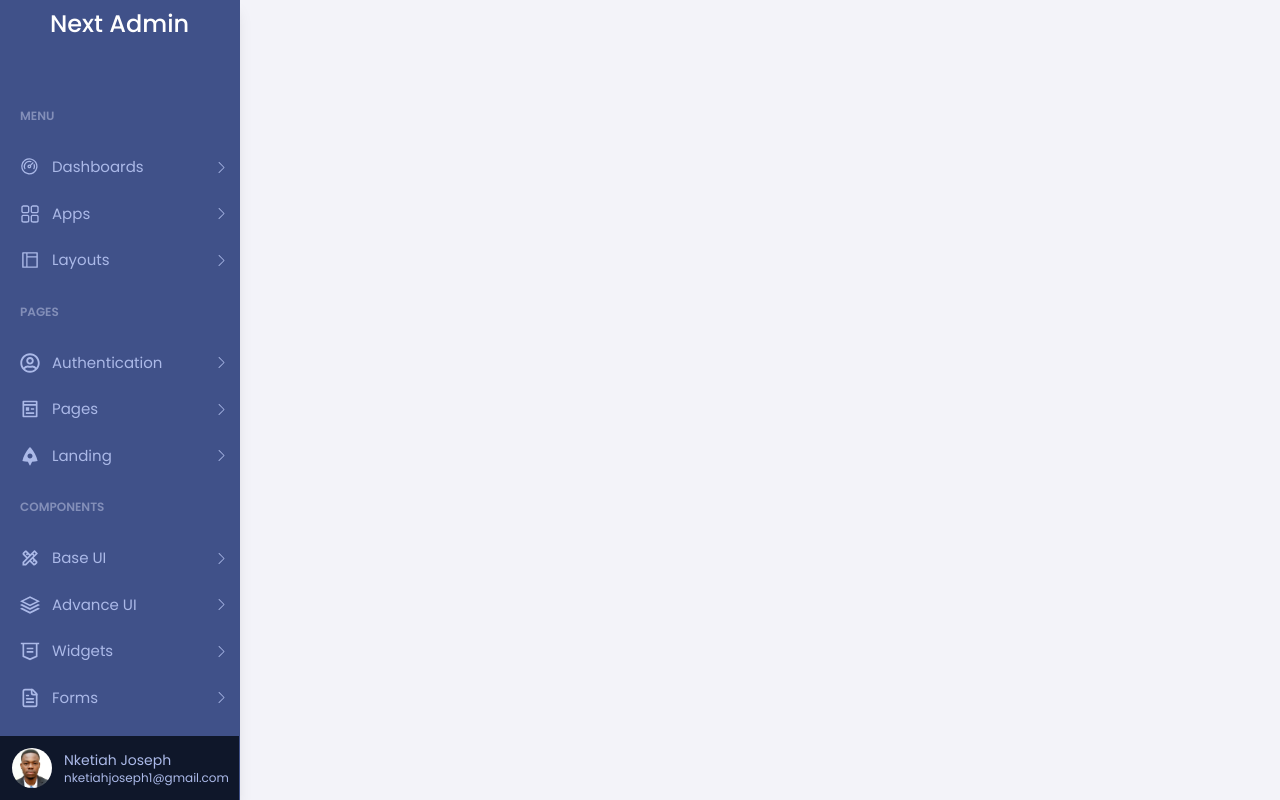
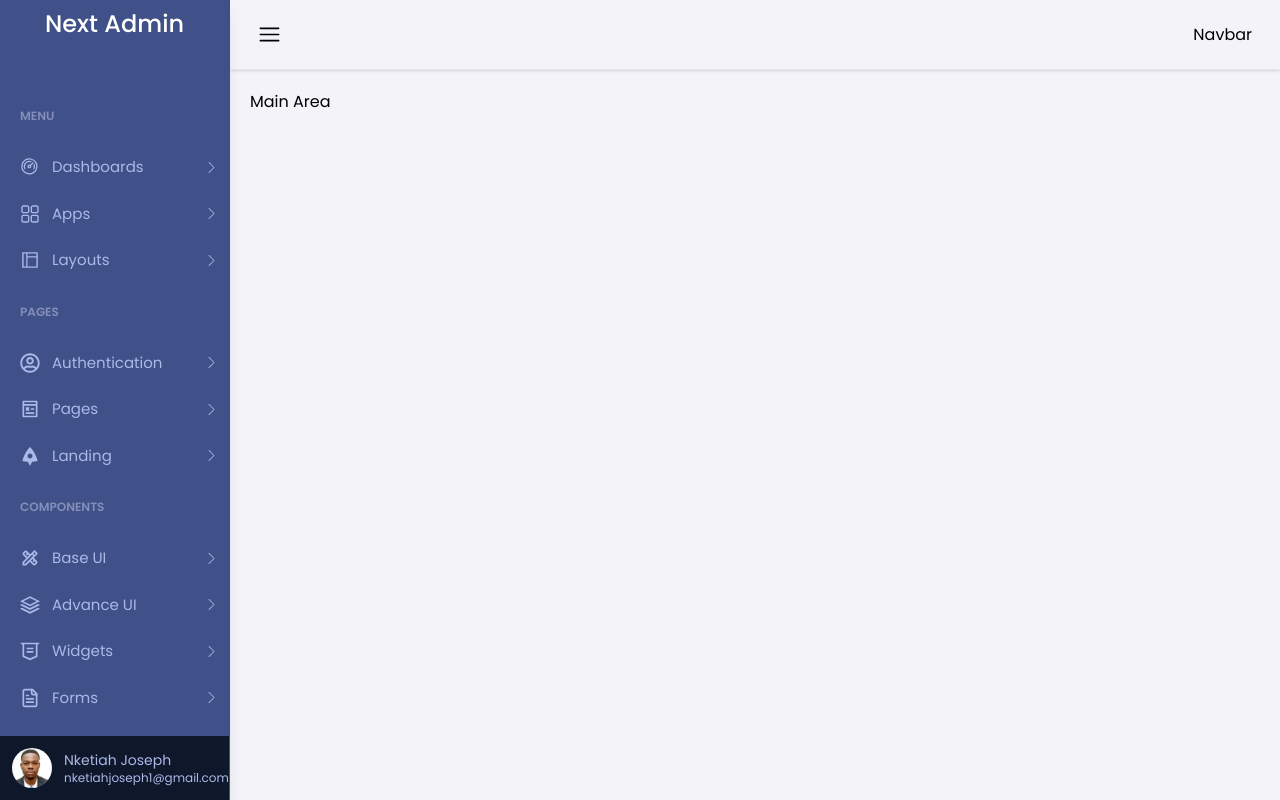
Before and after one commit to Nketiah/next-dashboard, a Next.js app: page /dashboard in a window 1280 px wide. Built offline with nearby package versions, Linux system fonts and the light colour scheme.

Commit message:
Added a smooth transition to the sidebar  open and close

```diff
--- a/src/app/dashboard/page.tsx
+++ b/src/app/dashboard/page.tsx
@@ -1,3 +1,4 @@
+import MainArea from '@/components/Content/MainArea'
 import DashboardSidebar from '@/components/Sidebar/DashboardSidebar'
 import React from 'react'
 
@@ -6,8 +7,9 @@ import React from 'react'
 export const DashboardHome = () => {
   return (
     <>
-      <section>
+      <section className='flex'>
         <DashboardSidebar/>
+        <MainArea/>
       </section>
     </>
   )
--- a/src/app/demo/page.tsx
+++ /dev/null
@@ -1,137 +0,0 @@
-"use client"
-import React, { useState } from 'react';
-import IMG from "../../images/dev.jpg"
-import Image from 'next/image'
-import Link from 'next/link'
-import { VscDashboard } from "react-icons/vsc"
-import { RxDashboard } from "react-icons/rx"
-import { AiOutlineLayout } from "react-icons/ai"
-import { FaRegUserCircle } from "react-icons/fa"
-import { RiPagesLine } from "react-icons/ri"
-import { RiSpaceShipFill } from "react-icons/ri"
-import { MdOutlineDesignServices } from "react-icons/md"
-import { ImStack } from "react-icons/im"
-import { RiHonourLine } from "react-icons/ri"
-import { LuFileText } from "react-icons/lu"
-import { PiGridFourThin } from "react-icons/pi"
-import { IoStatsChartSharp } from "react-icons/io5"
-import { RiCompasses2Fill } from "react-icons/ri"
-import { RiMapPinLine } from "react-icons/ri"
-
-const navLinks = [
-  {
-    heading: 'Menu',
-    links: [
-      {
-        id: 1,
-        href: '/dashboard',
-        name: 'Dashboards',
-        icon: <VscDashboard size={20} />,
-        content: 'Dashboards',
-      },
-      {
-        id: 2,
-        href: '/apps',
-        name: 'Apps',
-        icon: <RxDashboard size={20} />,
-        content: 'Apps',
-      },
-      {
-        id: 3,
-        href: '/layouts',
-        name: 'Layouts',
-        icon: <AiOutlineLayout size={20} />,
-        content: 'Layouts',
-      },
-    ],
-  },
-  {
-    heading: 'Pages',
-    links: [
-      {
-        id: 4,
-        href: '/auth',
-        name: 'Authentication',
-        icon: <FaRegUserCircle size={20} />,
-        content: 'some stuff8888',
-      },
-      {
-        id: 5,
-        href: '/pages',
-        name: 'Pages',
-        icon: <RiPagesLine size={20} />,
-        content: 'some stuff0000',
-      },
-      {
-        id: 6,
-        href: '/landing',
-        name: 'Landing',
-        icon: <RiSpaceShipFill size={20} />,
-        content: 'some stuff66-77-88-2',
-      },
-    ],
-  },
-  {
-    heading: 'components',
-    links: [
-      { id: 7, href: '/base-ui', name: 'Base UI', icon: <MdOutlineDesignServices size={20} /> },
-      { id: 8, href: '/advance-ui', name: 'Advance UI', icon: <ImStack size={20} /> },
-      { id: 9, href: '/widgets', name: 'Widgets', icon: <RiHonourLine size={20} /> },
-      { id: 10, href: '/forms', name: 'Forms', icon: <LuFileText size={20} /> },
-      { id: 11, href: '/tables', name: 'Tables', icon: <PiGridFourThin size={20} /> },
-      { id: 12, href: '/charts', name: 'Charts', icon: <IoStatsChartSharp size={20} /> },
-      { id: 13, href: '/icons', name: 'Icons', icon: <RiCompasses2Fill size={20} /> },
-      { id: 14, href: '/maps', name: 'Maps', icon: <RiMapPinLine size={20} /> },
-    ],
-  },
-];
-
-const Page = () => {
-  const [isOpen, setIsOpen] = useState(false);
-
-  const toggleSidebar = () => {
-    setIsOpen(!isOpen);
-  };
-
-  return (
-    <>
-      <div className="fixed z-50 cursor-pointer text-black text-3xl m-6" onClick={toggleSidebar}>
-        <i className={`fas fa-${isOpen ? 'times' : 'bars'}`}></i>
-      </div>
-      <div
-        className={`fixed top-0 left-0 h-screen w-64 bg-gray-900 bg-opacity-90 backdrop-filter backdrop-blur-lg transition-all duration-300 ease-in-out transform ${
-          isOpen ? 'translate-x-0' : '-translate-x-full'
-        }`}
-      >
-        dddd
-        <div className="h-20 bg-gray-800 flex items-center justify-center">
-          <img
-            src="https://lh3.googleusercontent.com/a-/AOh14Gj99VObFyE8W_h8RrcwZO_aYiIHu5AAa_XpnOym=s600-k-no-rp-mo"
-            alt="Profile"
-            className="w-12 h-12 rounded-full border-2 border-gray-600"
-          />
-          <h1 className="text-white text-xl font-bold ml-4">Mystery Code</h1>
-        </div>
-        <div className="mt-8">
-          {navLinks.map((section, index) => (
-            <div key={index} className="mx-4 mb-4">
-              <h2 className="text-gray-400 text-sm font-semibold uppercase">{section.heading}</h2>
-              {section.links.map((link) => (
-                <a
-                  key={link.id}
-                  href={link.href}
-                  className="flex items-center py-2 px-4 rounded-md hover:bg-gray-700 transition-colors duration-200"
-                >
-                  <span className="text-gray-400">{link.icon}</span>
-                  <span className="text-gray-300 ml-2">{link.name}</span>
-                </a>
-              ))}
-            </div>
-          ))}
-        </div>
-      </div>
-    </>
-  );
-};
-
-export default Page;
--- a/src/app/layout.tsx
+++ b/src/app/layout.tsx
@@ -1,3 +1,4 @@
+import { StateProvider } from '@/context'
 import './globals.css'
 import { Poppins } from "next/font/google"
 
@@ -20,7 +21,11 @@ export const metadata = {
 export default function RootLayout({children}:{children: React.ReactNode}) {
   return (
     <html lang="en">
-      <body className={poppins.className}>{children}</body>
+      <body className={poppins.className}>
+        <StateProvider>
+          {children}
+        </StateProvider>
+      </body>
     </html>
   )
 }
--- /dev/null
+++ b/src/components/Content/MainArea.tsx
@@ -0,0 +1,20 @@
+import React from 'react'
+import { RxHamburgerMenu } from "react-icons/rx"
+import Navbar from '../Header/Navbar'
+
+
+
+const MainArea = () => {
+  return (
+    <>
+      <section className='h-screen flex-1 relative'>
+        <Navbar/>
+        <section className='p-5'>
+          Main Area
+        </section>
+      </section>
+    </>
+  )
+}
+
+export default MainArea
--- /dev/null
+++ b/src/components/Header/Navbar.tsx
@@ -0,0 +1,26 @@
+"use client"
+import { useMainStateProvider } from '@/context'
+import React from 'react'
+import { RxHamburgerMenu } from 'react-icons/rx'
+
+const Navbar = () => {
+
+const {hideSidebar, setHideSideBar}:any = useMainStateProvider()
+
+  return (
+    <>
+     <section className='border-b w-full h-[70px] shadow flex items-center justify-between px-7'>
+        <div>
+          <RxHamburgerMenu
+           size={23}
+           onClick={()=> setHideSideBar((prev:boolean)=> !prev)}
+           className="cursor-pointer"
+         />
+        </div>
+        <div>Navbar</div>
+     </section>
+    </>
+  )
+}
+
+export default Navbar
--- a/src/components/Sidebar/DashboardSidebar.tsx
+++ b/src/components/Sidebar/DashboardSidebar.tsx
@@ -18,27 +18,28 @@ import { PiGridFourThin } from "react-icons/pi"
 import { IoStatsChartSharp } from "react-icons/io5"
 import { RiCompasses2Fill } from "react-icons/ri"
 import { RiMapPinLine } from "react-icons/ri"
+import { useMainStateProvider } from '@/context'
 
 
 
 
 const DashboardSidebar = () => {
 
+  const { hideSidebar, setHideSideBar }: any = useMainStateProvider()
   const [toggleDropDownLink, setToggleDropDownLink] = useState<number | null>(null)
   const [toggleSubItem, setToggleSubItem] = useState(false)
 
-  const handleToggleDropDownLink = (linkId: number) => {
-    setToggleDropDownLink(toggleDropDownLink === linkId ? null : linkId)
-  }
+  const handleToggleDropDownLink = (linkId: number) => setToggleDropDownLink(toggleDropDownLink === linkId ? null : linkId)
 
 
 
   return (
     <>
-      <section className='bg-primary-500 h-screen max-w-60 border-r border-primary-500 shadow-lg text-center relative '>
-        <header className='text-white text-2xl text-center font-medium py-2'>Next Admin</header>
-        <section className='overflow-y-auto max-h-[90vh] py-10 pl-5 pr-3'>
-
+      {/* {
+        !hideSidebar && */}
+      <section className={`${hideSidebar ? 'w-0' : 'w-[230px]'} bg-primary-500 h-screen  border-r border-primary-500 shadow-lg text-center relative duration-500`}>
+        <header className={`text-white text-2xl text-center font-medium py-2 duration-500 ${hideSidebar && 'hidden'}`}>Next Admin</header>
+        <section className={`overflow-y-auto max-h-[90vh] py-10 pl-5 pr-3 ${hideSidebar && 'invisible'}`}>
           {navLinks.map((group, index) => {
             return (
               <section key={index}>
@@ -48,7 +49,7 @@ const DashboardSidebar = () => {
                     return (
                       <>
                         <div onClick={() => handleToggleDropDownLink(item.id + 1)} key={index} className='transition-all duration-300 ease-in-out item relative flex items-center justify-between pt-3 pb-3 hover:cursor-pointer'>
-                          <div className={`menu flex items-center gap-3`}>
+                          <div className={`flex items-center gap-3`}>
                             <div className={`${toggleDropDownLink === item.id + 1 ? 'text-white' : 'text-navLight'}`}>{item.icon}</div>
                             <Link href={"#"} className={`text-[15px] ${toggleDropDownLink === item.id + 1 ? 'text-white' : 'text-navLight'}`}>{item.name}</Link>
                           </div>
@@ -71,9 +72,8 @@ const DashboardSidebar = () => {
               </section>
             )
           })}
-
         </section>
-        <footer className='bg-slate-900 h-16 pt-5 absolute bottom-0 inset-x-0 flex gap-3 text-light items-center pb-5'>
+        <footer className={`bg-slate-900 h-16 pt-5 absolute bottom-0 inset-x-0 flex gap-3 text-light items-center pb-5 ${hideSidebar && 'invisible'}`}>
           <Image className='rounded-full h-10 w-10 object-cover ml-3' src={IMG} alt="no-img" />
           <div className='flex flex-col items-start'>
             <p className='text-sm'>Nketiah Joseph</p>
@@ -81,6 +81,7 @@ const DashboardSidebar = () => {
           </div>
         </footer>
       </section>
+      {/* } */}
     </>
   )
 }
--- /dev/null
+++ b/src/context/index.tsx
@@ -0,0 +1,38 @@
+"use client"
+import { createContext, useContext, useMemo, useState } from "react"
+
+
+
+export const StateContext = createContext({})
+
+export const StateProvider = ({ children }: any): any => {
+
+    const [isMobile, setIsMobile] = useState(false)
+    const [hideSidebar, setHideSideBar] = useState(false)
+
+    const values = {
+        hideSidebar, setHideSideBar,
+        isMobile, setIsMobile
+    }
+
+
+    const memoValues = useMemo(
+        () => values,
+        [
+            hideSidebar, setHideSideBar,
+            isMobile, setIsMobile
+        ]
+    )
+
+    return (
+        <StateContext.Provider value={memoValues}>
+            {children}
+        </StateContext.Provider>
+    )
+}
+
+
+// Create a custom hook to access context
+export function useMainStateProvider() {
+    return useContext(StateContext)
+}
```
